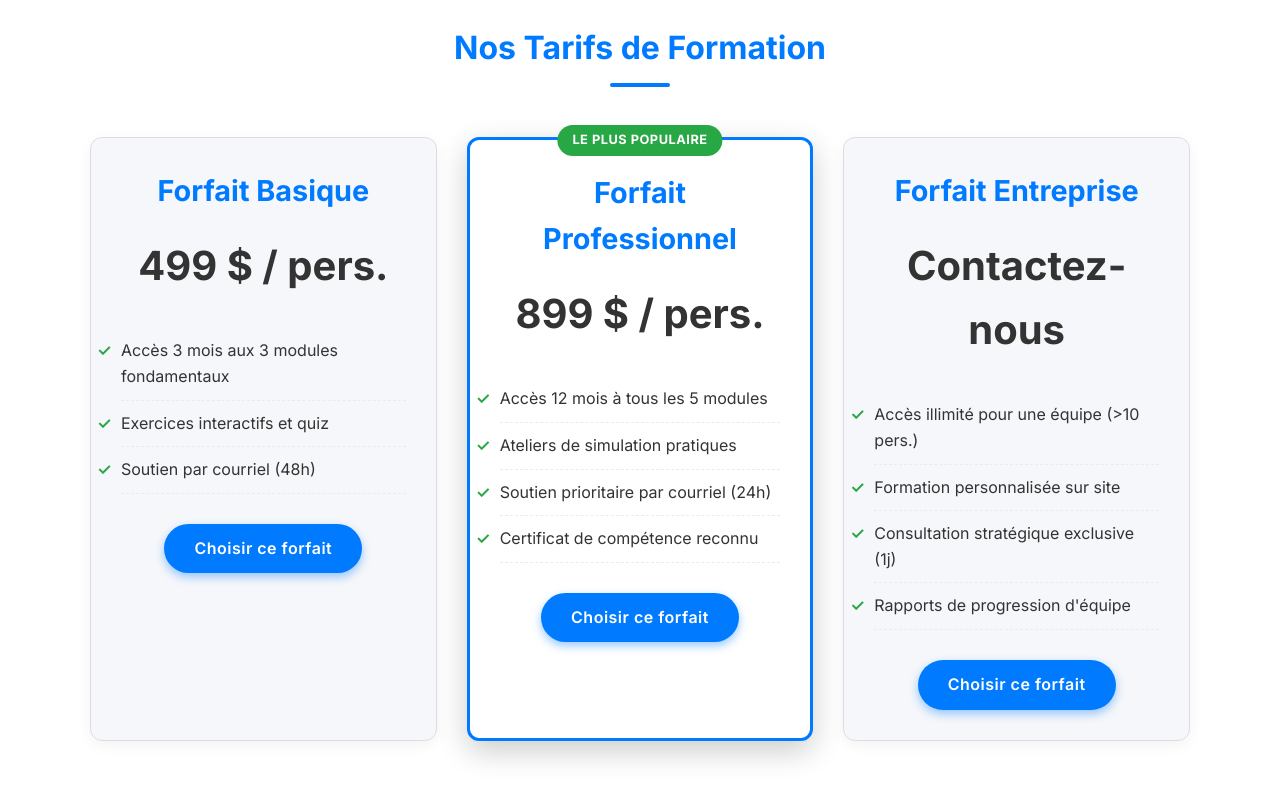
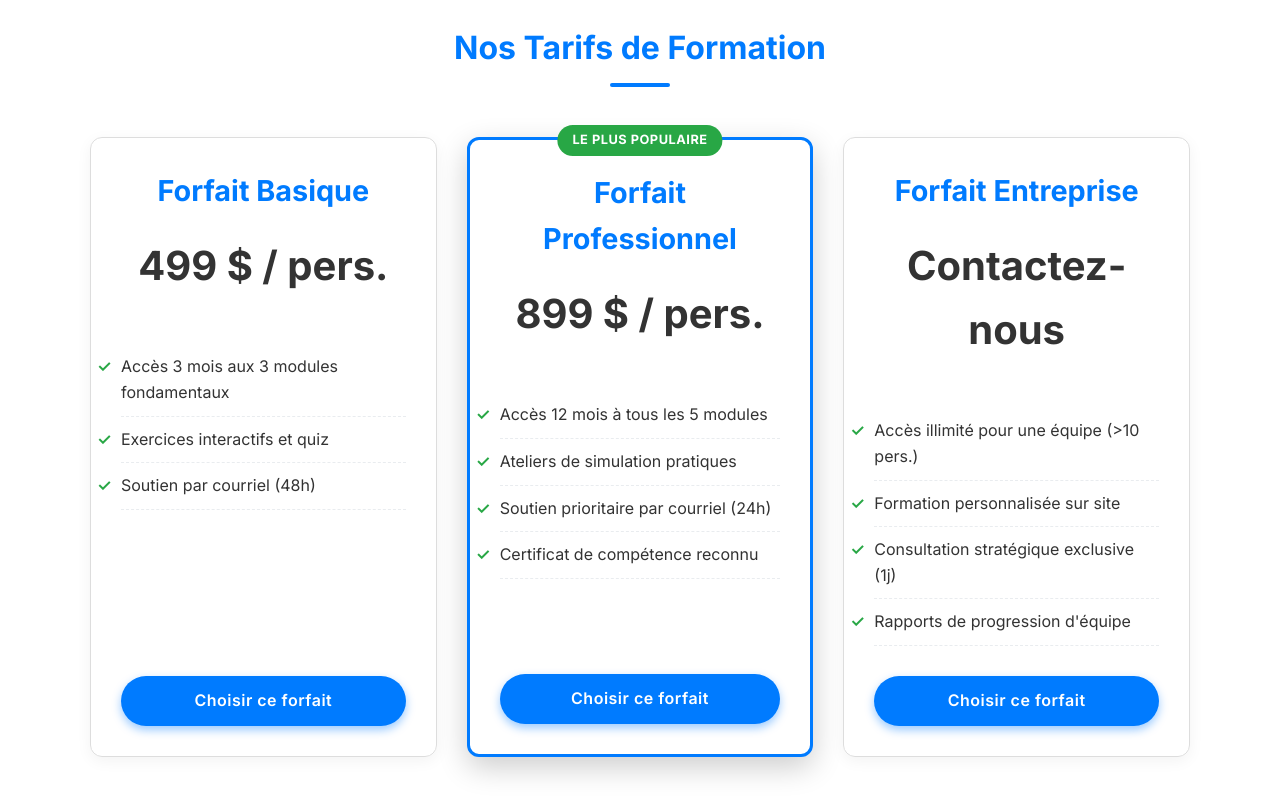
Before and after one commit to Equipe12MNG6086/Equipe12MNG6086, a plain HTML site: page index.html in a window 1280 px wide. Shown: the part 2080-2878 px from the top of the page. Drawn offline with Linux system fonts and the light colour scheme.

Commit message:
Update style.css

```diff
--- a/style.css
+++ b/style.css
@@ -226,7 +226,7 @@ a {
 .section-title {
     font-size: 2rem;
     color: var(--primary-color);
-    margin-bottom: 40px;
+    margin: 0 auto 40px;
     position: relative;
     padding-bottom: 10px;
 }
@@ -405,13 +405,15 @@ a {
 }
 
 .pricing-card {
-    background: var(--secondary-color);
     padding: 30px;
     border-radius: 12px;
     box-shadow: 0 4px 15px rgba(0, 0, 0, 0.05);
     transition: transform 0.3s, box-shadow 0.3s;
     text-align: center;
     border: 1px solid #ddd;
+    display: flex;
+    flex-direction: column;
+    justify-content: space-between;
 }
 
 .pricing-card:hover {
@@ -444,6 +446,7 @@ a {
     padding: 0;
     margin-bottom: 30px;
     text-align: left;
+    flex-grow: 1;
 }
 
 .pricing-card ul li {
```
